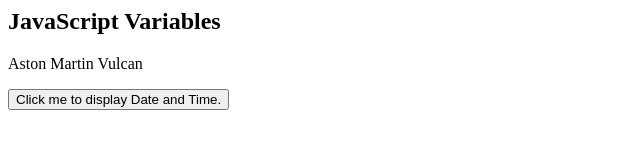
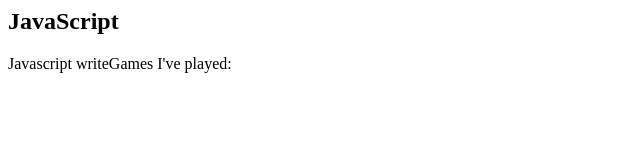
Before and after one commit to prince6893/JavaScript, a plain HTML site: page index.html in a window 1280 px wide. Shown: the whole page, without its empty margins (0-640 px from the left). Drawn offline with Linux system fonts and the light colour scheme.

Commit message:
document.write

```diff
--- a/index.html
+++ b/index.html
@@ -1,21 +1,14 @@
 <html>
 <title>My Page</title>
 <body>
-<h2>JavaScript Variables</h2>
+<h2>JavaScript</h2>
+<script type="text/javascript">
 
-<p id="demo"></p>
+document.write("Javascript write");
+document.write("Games I've played:")
+</script>
 
-<script>
-// Create and display a variable:
-var car = "Aston Martin Vulcan";
-document.getElementById("demo").innerHTML = car;
 
-</script>
-<button type="button"
-onclick="document.getElementById('demo').innerHTML = Date()">
-Click me to display Date and Time.</button>
-
-<p id="demo"></p>
 </body>
 </html>
 
```
